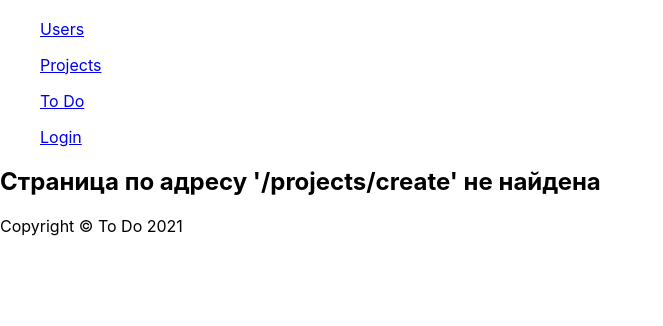
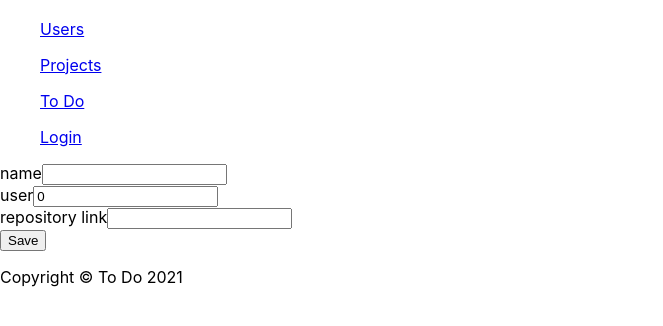
Before and after one commit to EkaterinaPchelenko/todo, a React (Create React App) app in the folder frontend/: page /#/projects/create in a window 1280 px wide. Shown: the top 326 px of the page, without its empty margins (0-663 px from the left). Built offline with nearby package versions, Linux system fonts and the light colour scheme; no server answers.

Commit message:
added createProject and createToDo

```diff
--- a/frontend/src/App.js
+++ b/frontend/src/App.js
@@ -13,6 +13,9 @@ import NotFound404 from "./components/NotFound404";
 import ToDoList from "./components/todo";
 import LoginForm from "./components/LoginForm";
 import User from "./components/User";
+import ProjectForm from "./components/ProjectForm";
+import ToDoForm from "./components/ToDoForm";
+
 
 
 class App extends React.Component {
@@ -28,7 +31,48 @@ class App extends React.Component {
         }
     }
 
+    createProject(name, users, repository_link){
+        const headers = this.get_headers()
+        const data = {name:name, users:[users], repository_link:repository_link}
+        console.log(name)
+        console.log(users)
+        axios.post(`http://127.0.0.1:8000/api/projects/`, data, {headers}).then(
+            response => {
+                // let new_project = response.data
+                // const users = this.state.users.filter((item) => item.id === new_project.user)[0]
+                // new_project.users = users
+                // this.setState({books:[...this.setState.projects, new_project]})
+
+                this.load_data()
+            }
+        ).catch(error => {
+            console.log(error)
+            this.setState({projects: []})
+        })
+    }
+
+    createToDo(text, creator, project){
+        console.log(text)
+        console.log(creator)
+        console.log(project)
+
+        const headers = this.get_headers()
+        const data = {text:text, creator:creator, project:project}
+        console.log(data)
+        axios.post(`http://127.0.0.1:8000/api/todo/`, data, {headers}).then(
+            response => {
+
+                this.load_data()
+            }
+        ).catch(error => {
+            console.log(error)
+            this.setState({todo: []})
+        })
+    }
+
     deleteProject(id){
+        console.log(id)
+
         const headers = this.get_headers()
         axios.delete(`http://127.0.0.1:8000/api/projects/${id}`, {headers}).then(
             response => {
@@ -48,17 +92,12 @@ class App extends React.Component {
     }
 
     deleteToDo(id){
+        console.log(id)
         const headers = this.get_headers()
-        axios.delete(`http://127.0.0.1:8000/api/todo/${id}`, {headers}).then(
+        axios.delete(`http://127.0.0.1:8000/api/todo/${id}/`, {headers}).then(
             response => {
-                const users = response.data.results
 
-                this.setState(
-                    {
-                        'todo': this.state.todo.filter((item) => item.id !== id)
-                    }
-                )
-                // this.load_data()
+                this.load_data()
             }
         ).catch(error => {
             console.log(error)
@@ -195,6 +234,9 @@ class App extends React.Component {
                                     <Route exact path='/projects' component={() => <ProjectList projects={this.state.projects} deleteProject={(id) => this.deleteProject(id)}/>}/>
                                     <Route exact path='/todo' component={() => <ToDoList todo={this.state.todo} deleteToDo={(id) => this.deleteToDo(id)}/>}/>
                                     <Route exact path='/login' component={() => <LoginForm get_token={(username, password) => this.get_token(username, password)}/>}/>
+                                    <Route exact path='/projects/create' component={() => <ProjectForm createProject={(name, users, repository_link) => this.createProject(name, users, repository_link)}/>}/>
+                                    <Route exact path='/todo/create' component={() => <ToDoForm createToDo={(text, creator, project) => this.createToDo(text, creator, project)}/>}/>
+
 
                                     <Redirect from='/users' to='/' />
 
--- a/frontend/src/components/Project.js
+++ b/frontend/src/components/Project.js
@@ -1,4 +1,5 @@
 import React from 'react'
+import {Link} from "react-router-dom";
 
 const ProjectItem = ({project, deleteProject}) => {
     return (
@@ -17,7 +18,7 @@ const ProjectItem = ({project, deleteProject}) => {
 
 const ProjectList = ({projects, deleteProject}) => {
     return (
-
+        <div>
             <table>
                 <tr>
                     <th>Id</th>
@@ -28,6 +29,8 @@ const ProjectList = ({projects, deleteProject}) => {
                 </tr>
                 {projects.map((project) => <ProjectItem project={project} deleteProject={deleteProject}/>)}
             </table>
+            <Link to='/projects/create'> Create </Link>
+        </div>
     )
 }
 
--- /dev/null
+++ b/frontend/src/components/ProjectForm.js
@@ -0,0 +1,53 @@
+import React from 'react'
+
+
+class ProjectForm extends React.Component {
+    constructor(props) {
+        super(props)
+        this.state = {name: '', users: 0, repository_link:''}
+    }
+
+    handleChange(event) {
+        this.setState(
+            {
+                [event.target.name]: event.target.value
+            }
+        );
+    }
+
+    handleSubmit(event) {
+
+        this.props.createProject(this.state.name, this.state.users, this.state.repository_link)
+        event.preventDefault()
+    }
+
+    render() {
+        return (
+            <form onSubmit={(event) => this.handleSubmit(event)}>
+                <div className="form-group">
+                    <label htmlFor="login">name</label>
+                    <input type="text" className="form-control" name="name" value={this.state.name}
+                           onChange={(event) => this.handleChange(event)}/>
+                </div>
+                <div className="form-group">
+                    <label htmlFor="users">user</label>
+
+                    <input type="number" className="form-control" name="users" value={this.state.users}
+                           onChange={(event) => this.handleChange(event)}/>
+
+                </div>
+                <div className="form-group">
+                    <label htmlFor="repository_link">repository link</label>
+
+                    <input type="text" className="form-control" name="repository_link" value={this.state.repository_link}
+                           onChange={(event) => this.handleChange(event)}/>
+
+                </div>
+                <input type="submit" className="btn btn-primary" value="Save"/>
+            </form>
+
+        );
+    }
+}
+
+export default ProjectForm
--- /dev/null
+++ b/frontend/src/components/ToDoForm.js
@@ -0,0 +1,53 @@
+import React from 'react'
+
+
+class ToDoForm extends React.Component {
+    constructor(props) {
+        super(props)
+        this.state = {text: '', creator: 0, project:0}
+    }
+
+    handleChange(event) {
+        this.setState(
+            {
+                [event.target.name]: event.target.value
+            }
+        );
+    }
+
+    handleSubmit(event) {
+        this.props.createToDo(this.state.text, this.state.creator, this.state.project)
+        // console.log(this.state.text)
+        // console.log(this.state.creator)
+        // console.log(this.state.project)
+        event.preventDefault()
+    }
+
+    render() {
+        return (
+            <form onSubmit={(event) => this.handleSubmit(event)}>
+                <div className="form-group">
+                    <label htmlFor="login">text</label>
+                    <input type="text" className="form-control" name="text" value={this.state.text}
+                           onChange={(event) => this.handleChange(event)}/>
+                </div>
+                <div className="form-group">
+                    <label htmlFor="users">creator</label>
+
+                    <input type="number" className="form-control" name="creator" value={this.state.creator}
+                           onChange={(event) => this.handleChange(event)}/>
+                </div>
+                <div className="form-group">
+                    <label htmlFor="users">project</label>
+
+                    <input type="number" className="form-control" name="project" value={this.state.project}
+                           onChange={(event) => this.handleChange(event)}/>
+                </div>
+                <input type="submit" className="btn btn-primary" value="Save"/>
+            </form>
+
+        );
+    }
+}
+
+export default ToDoForm
--- a/frontend/src/components/todo.js
+++ b/frontend/src/components/todo.js
@@ -1,4 +1,5 @@
 import React from 'react'
+import {Link} from "react-router-dom";
 
 
 const ToDoItem = ({todo, deleteToDo}) => {
@@ -17,7 +18,7 @@ const ToDoItem = ({todo, deleteToDo}) => {
 
 const ToDoList = ({todo, deleteToDo}) => {
     return (
-
+        <div>
             <table>
                 <tr>
                     <th>Text</th>
@@ -27,6 +28,8 @@ const ToDoList = ({todo, deleteToDo}) => {
                 </tr>
                 {todo.map((todo) => <ToDoItem todo={todo} deleteToDo={deleteToDo}/>)}
             </table>
+            <Link to='/todo/create'> Create </Link>
+        </div>
     )
 }
 
```
Also changed, not shown: 1 other file (tests, documents, lock files or other folders). Lines whose indentation alone changed are shown as unchanged.
